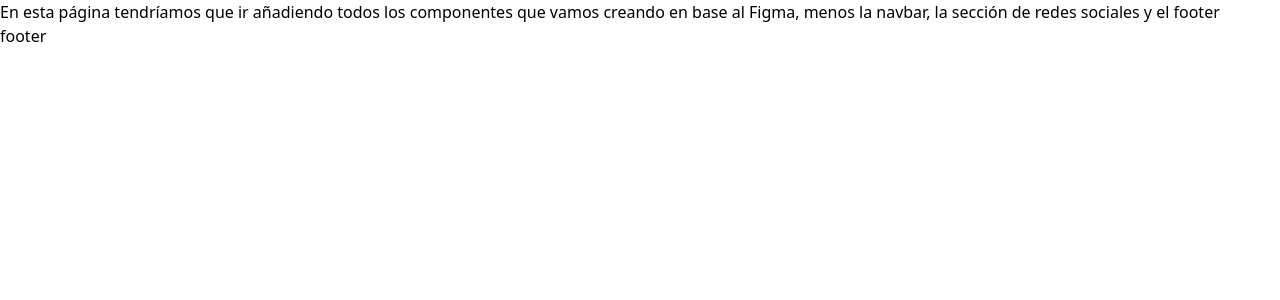
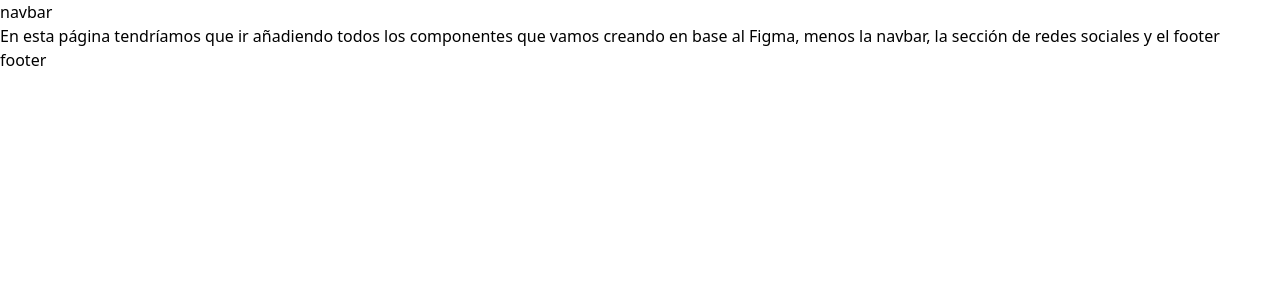
Before and after one commit to jdoors/WebProyect, a React (Create React App) app: page / in a window 1280 px wide. Shown: the top 300 px of the page. Built offline with nearby package versions, Linux system fonts and the light colour scheme.

Commit message:
Nbar conectado a rutas

```diff
--- a/src/components/Rutas.js
+++ b/src/components/Rutas.js
@@ -1,17 +1,17 @@
 
 import { BrowserRouter as Router, Route, Routes } from "react-router-dom"
 import Inicio from "./Inicio/Inicio"
-import navbar from "./navbar"
+import Navbar from "./navbar"
 import Footer from "./footer"
 
 
+
 const Rutas = () => {
-  return (
+return (
     <>
         <Router>
             <header>
-                <navbar/>
-                {/* No está tomando bien el link a navbar */}
+                <Navbar/>
             </header>
             <Routes>
                 <Route path="/" element={<Inicio/>}/>
@@ -21,7 +21,7 @@ const Rutas = () => {
             </footer>
         </Router>
     </>
-  )
+)
 }
 
 export default Rutas
```
